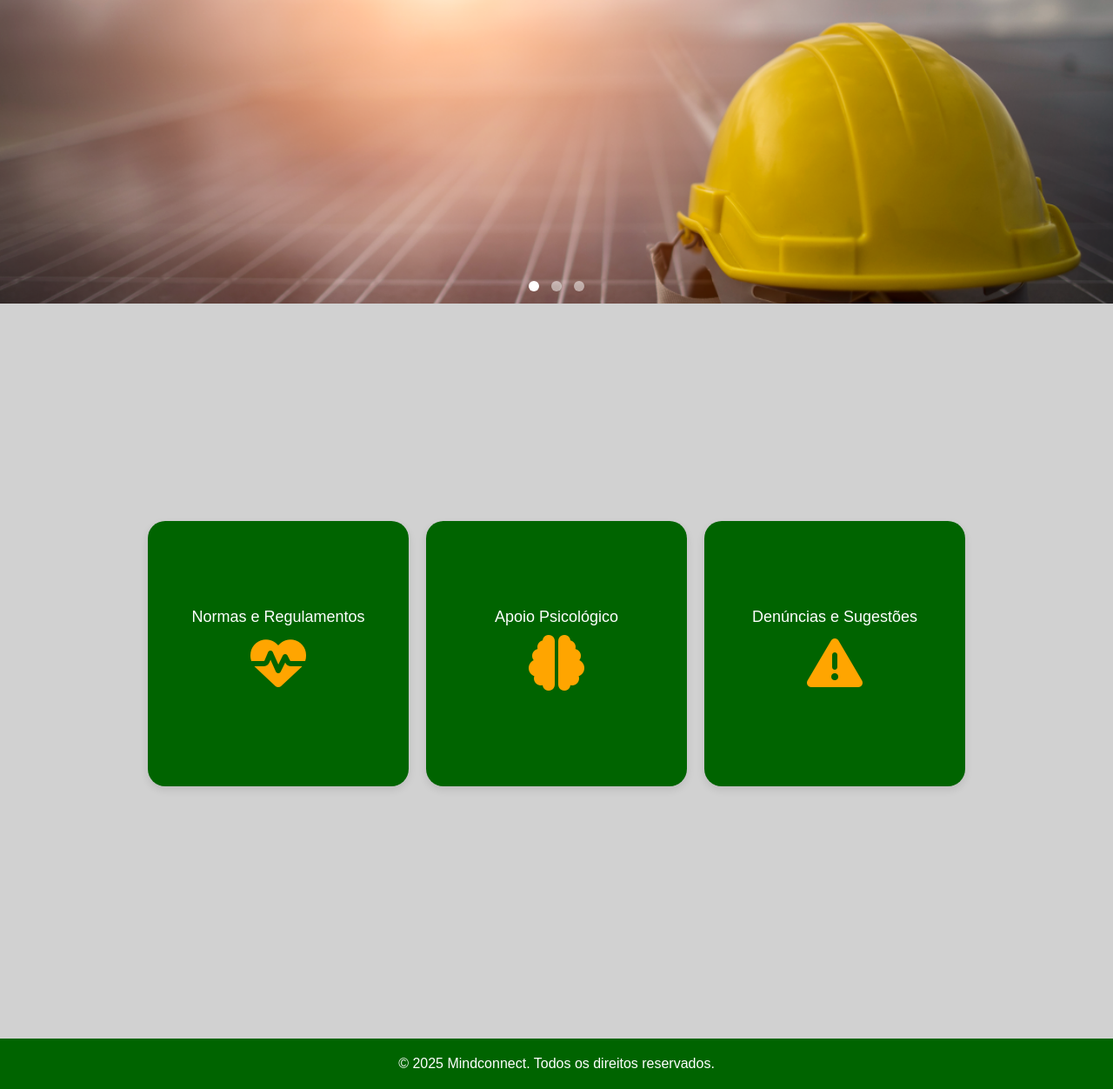
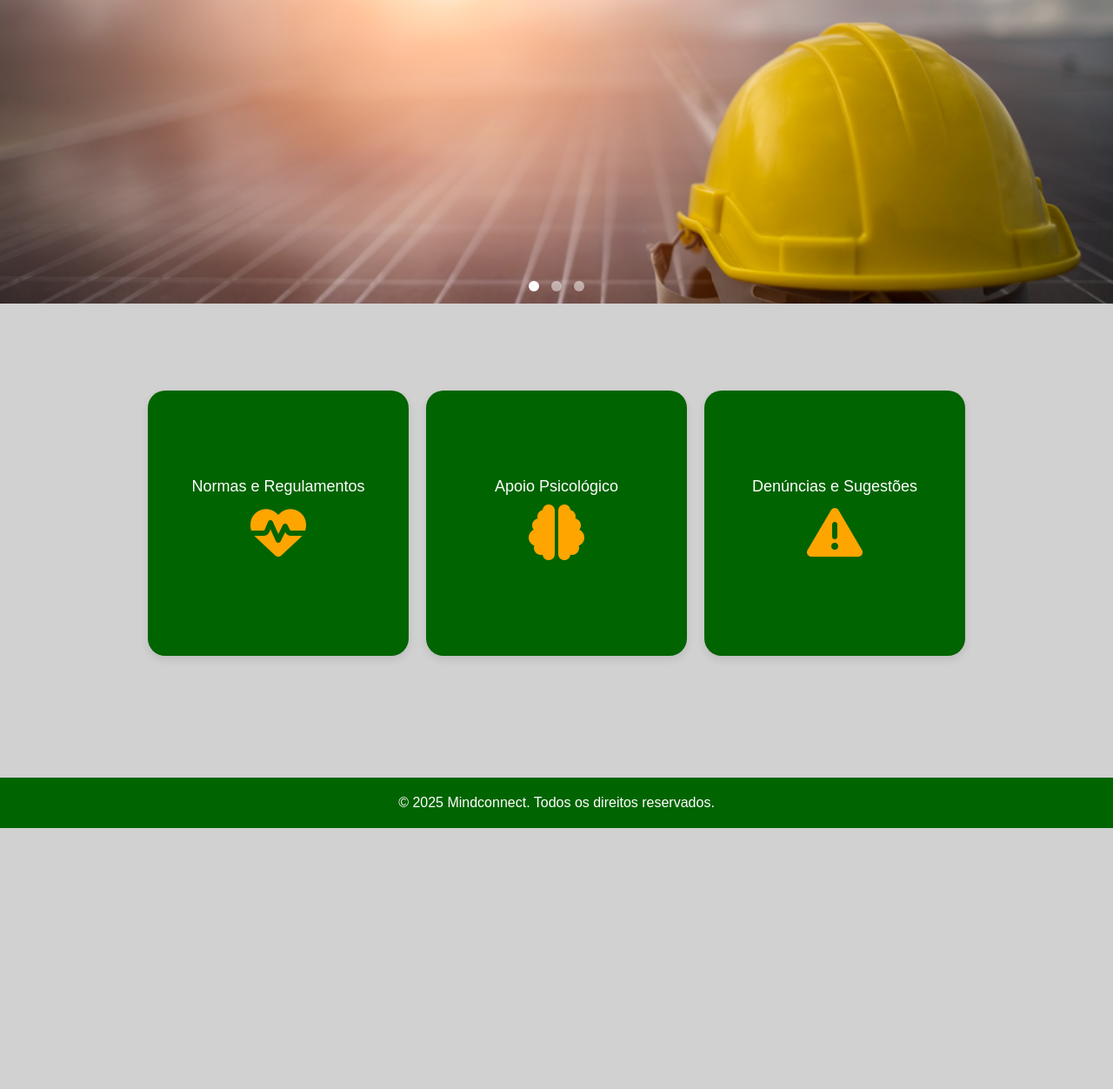
Before and after one commit to LDev-BR/App_Seguran-1.0, a Flask app: page / in a window 1280 px wide. Shown: the part 150-1402 px from the top of the page at 87% size. After the commit the page ends 1102 px from the top, so only its background shows below. Run offline with Flask 3, Linux system fonts and the light colour scheme; data that the repository does not hold is empty; parts of the project's set-up code (start-up, migrations or seed data) failed here and were passed over; some libraries are stand-ins or nearby versions.

Commit message:
Update index.css

```diff
--- a/static/index.css
+++ b/static/index.css
@@ -159,7 +159,7 @@ nav ul li:hover{
 
 /* Estilos para os serviços com boxes */
 main {
-  padding: 250px 40px;
+  padding: 100px 40px;
   text-align: center;
 }
 
```
